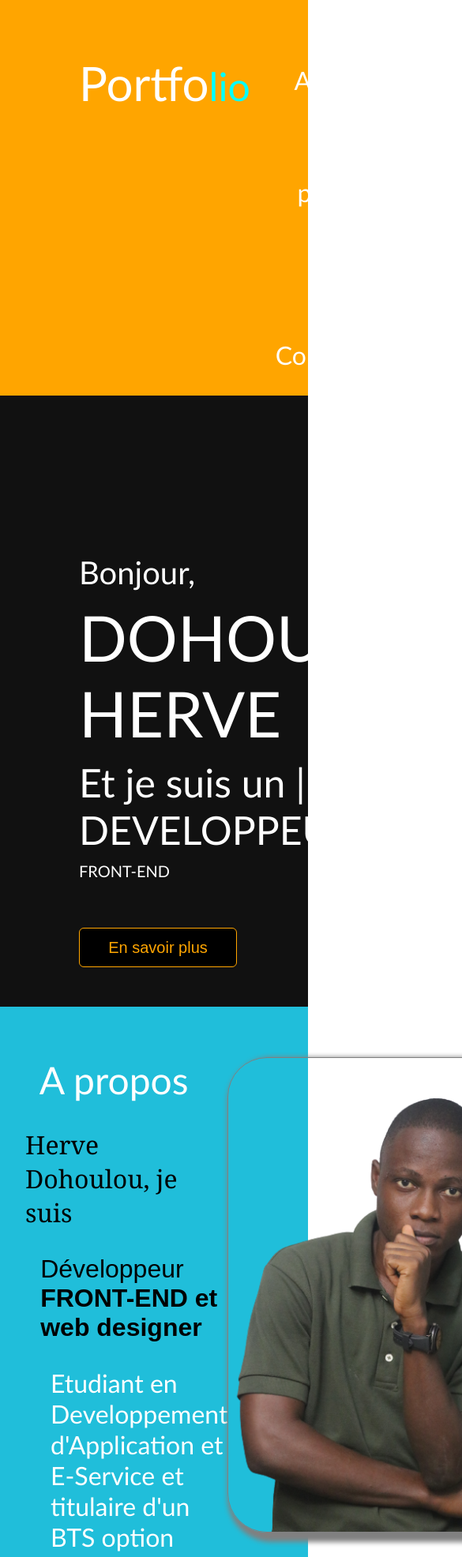
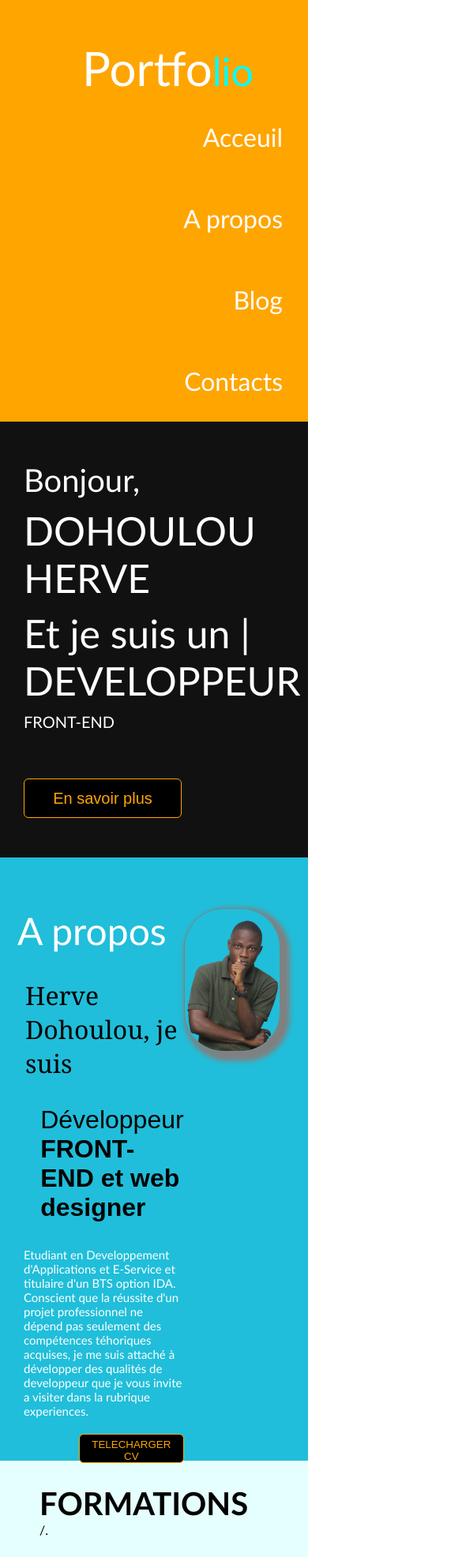
Before and after one commit to Herve-DOHOULOU/Dohoulou-Herve.github, a plain HTML site: page index.html in a window 390 px wide. Shown: the top 1972 px of the page at 79% size, 585 px wide, since content can reach past the window. Drawn offline with Linux system fonts and the light colour scheme.

Commit message:
modification de la page d'accueil

```diff
--- a/index.html
+++ b/index.html
@@ -18,10 +18,10 @@
         </span>
     <nav>
         <ul class="menu">
-            <li><a href="Acceuil">Acceuil</a></li>
-            <li><a href="A propos">A propos</a></li>
-            <li><a href="Blog">Blog</a></li>
-            <li><a href="Contacts">Contacts</a></li>
+            <li><a href="#portfolio">Acceuil</a></li>
+            <li><a href="#about">A propos</a></li>
+            <li><a href="#formations">Blog</a></li>
+            <li><a href="#contact">Contacts</a></li>
         </ul>
     </nav>
 
@@ -43,7 +43,7 @@
             <p id="name">Herve Dohoulou, je suis</p>
             <p id="job">Développeur <strong>FRONT-END et web designer</strong></p>
             <p id="commentaire">
-                Etudiant en Developpement d'Application et E-Service et
+                Etudiant en Developpement d'Applications et E-Service et
                  titulaire d'un BTS option IDA. Conscient que la réussite
                   d'un projet professionnel ne dépend pas seulement
                    des compétences téhoriques acquises,
@@ -63,7 +63,7 @@
 <section id="formations">
     <h2>FORMATIONS</h2>
 
-    <div id="formations-contenu">
+    <div id="formations-contenu">/.
         <!-- Vente en ligne -->
         <div class="formations-produit">
             <img src="images/paint-brush.png" alt="">
--- a/styles/style.css
+++ b/styles/style.css
@@ -9,6 +9,7 @@ header {
     color: white;
     padding-top: 50px;
     padding-left: 100px;
+    display: flex;
 }
 
 #one{
@@ -36,7 +37,6 @@ header {
     display:inline-block;
     padding: 1em;
     font-size: 2em;
-
 }
 
 nav{
@@ -444,11 +444,45 @@ header{
 
    .pictures {
       width: 100%;
-      background-color: red;
+      /* background-color: red; */
    }
 
    .pictures img {
-      visibility: hidden;
+      /* visibility: hidden; */
    }
 
+   #presentation{
+      padding-left: 30px;
+      padding-top: 50px;
+   }
+
+   #presentation-name{
+      font-size: 50px;
+   }
+
+   header{
+      display: block;
+   }
+
+   .menu{
+      flex :1
+   }
+
+   .menu li{
+      display: block;
+   }
+
+   #about img{
+      width: 120px;
+   }
+
+   #commentaire{
+      font-size: 15px;
+   }
+
+   #cv{
+      margin-top: 5px;
+      padding-top: 5px;
+      padding-bottom: 0px;
+   }
 }
```
